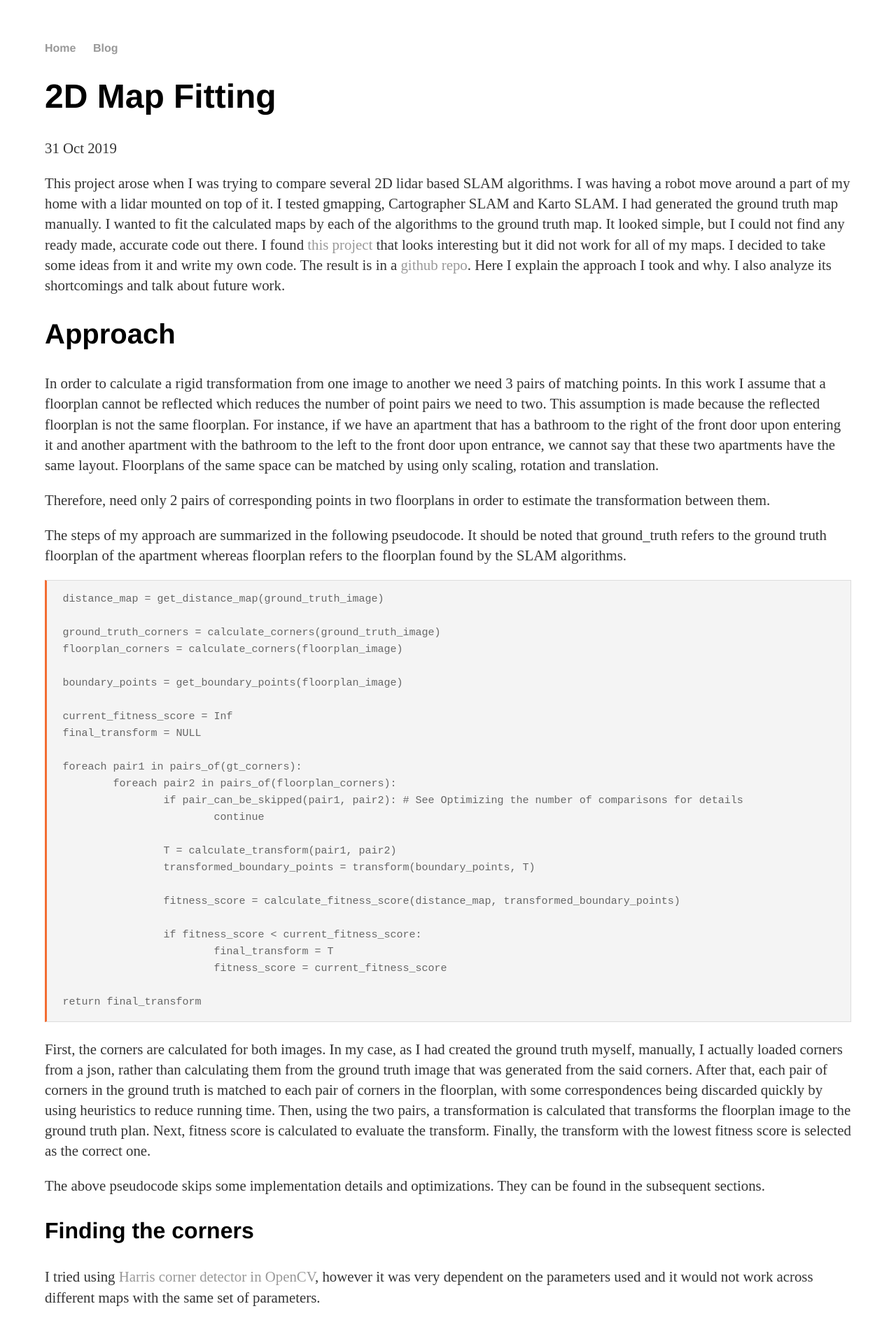
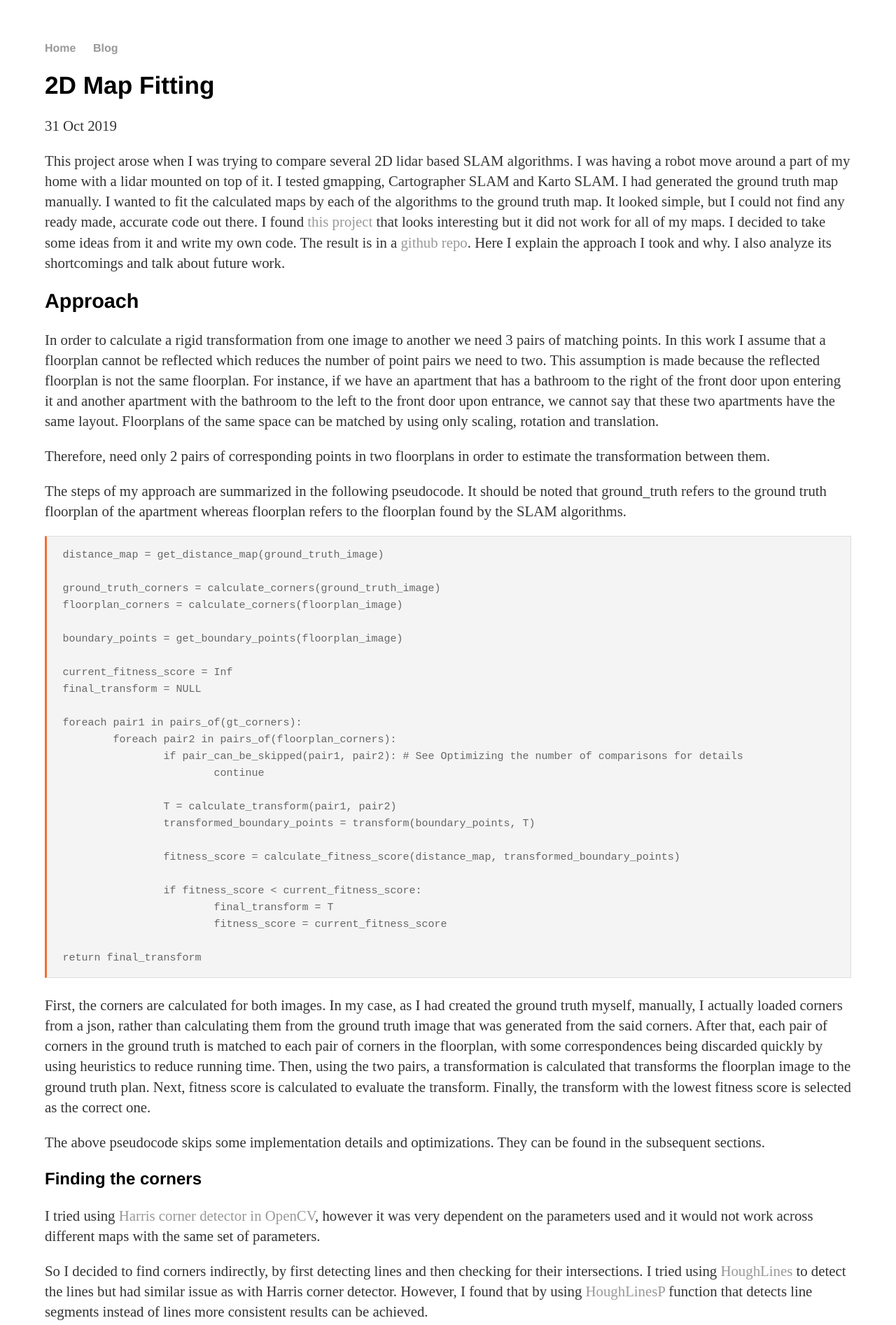
Before and after one commit to ana0209/ana0209.github.io, a Jekyll site: the page built from _posts/2019-10-31-2D-Map-Fitting.md, in a window 1280 px wide. Shown: the top 1894 px of the page at 70% size. Built offline with Jekyll 4.4.1, drawn with Linux system fonts in a browser that asks for light colours.

Commit message:
Change title sizes

```diff
--- a/css/main.css
+++ b/css/main.css
@@ -20,21 +20,22 @@ a:hover {
     text-decoration: underline;
 }
 h1 {
-    font-size: 3em;
+    font-size: 2.2em;
     font-family:'Helvetica', 'Arial', 'Sans-Serif';
 }
 h2 {
-    font-size: 2.5em;
+    font-size: 1.8em;
     font-family:'Helvetica', 'Arial', 'Sans-Serif';
 }
 h3 {
-    font-size: 2.0em;
+    font-size: 1.5em;
     font-family:'Helvetica', 'Arial', 'Sans-Serif';
 }
 h4 {
-    font-size: 1.5em;
+    font-size: 1.4em;
     font-family:'Helvetica', 'Arial', 'Sans-Serif';
 }
+
 p {
     font-size: 1.3em;
     line-height: 1.4em;
```
